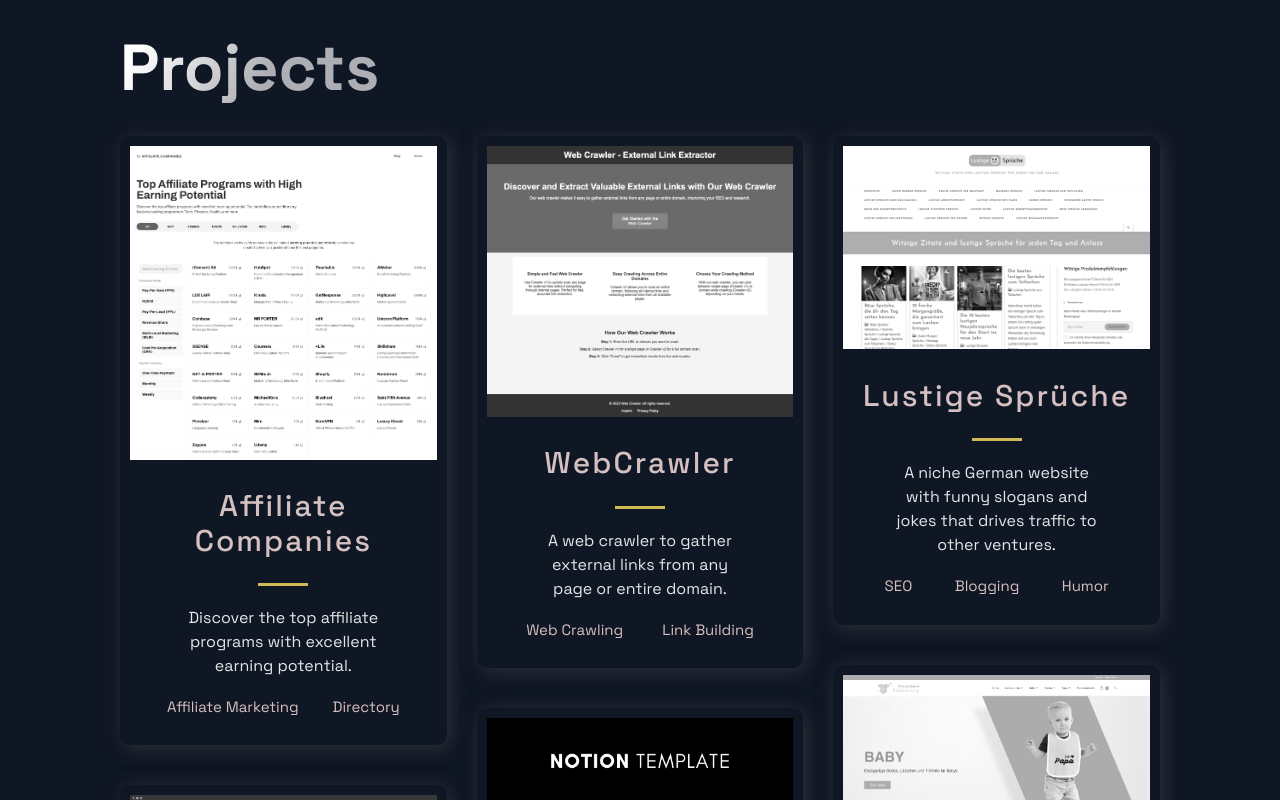
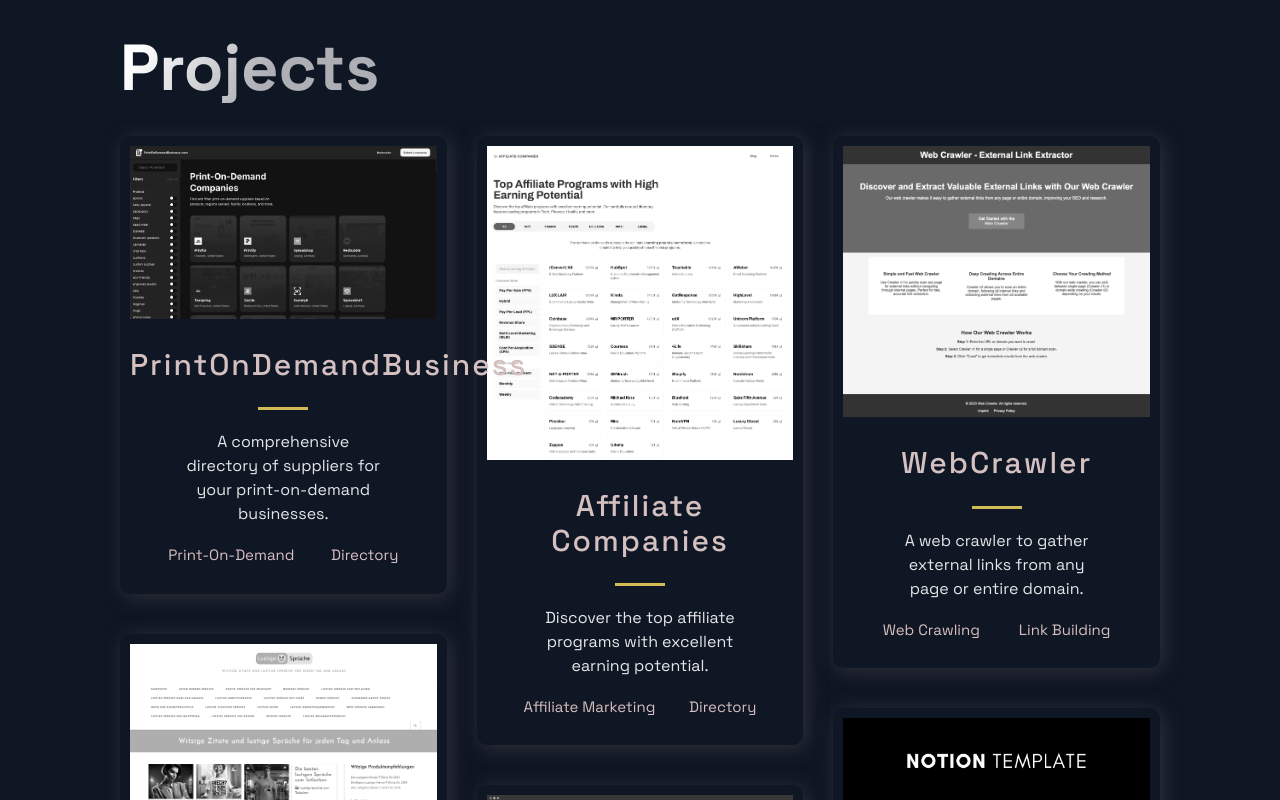
Before and after one commit to samiralibabic/portfolio, a Next.js app: page / in a window 1280 px wide. Shown: the part 700-1500 px from the top of the page. Built offline with nearby package versions, Linux system fonts and the light colour scheme.

Commit message:
Add printondemandbusiness.com to projects.

```diff
--- a/src/constants/constants.js
+++ b/src/constants/constants.js
@@ -37,7 +37,7 @@ export const projects = [
     image: '/images/hundekatzendruck.png',
     tags: ['Print-On-Demand', 'E-commerce'],
     visit: 'https://hundekatzendruck.de',
-    id: 3,
+    id: 4,
   },
   {
     title: 'Retro Heim & Leben',
@@ -45,7 +45,7 @@ export const projects = [
     image: '/images/retroheimundleben.png',
     tags: ['Print-On-Demand', 'Home Decor'],
     visit: 'https://retroheimundleben.de',
-    id: 4,
+    id: 5,
   },
   {
     title: 'Personalisierte Babykleidung',
@@ -53,7 +53,7 @@ export const projects = [
     image: '/images/personalisiertebabykleidung.png',
     tags: ['Print-On-Demand', 'Baby Products'],
     visit: 'https://personalisiertebabykleidung.de',
-    id: 5,
+    id: 6,
   },
   {
     title: 'Notion Template (MDW)',
@@ -61,7 +61,7 @@ export const projects = [
     image: '/images/notion-template.png',
     tags: ['Notion', 'Templates'],
     visit: 'https://www.notion.so/templates/million-dollar-weekend-workbook',
-    id: 6,
+    id: 7,
   },
   {
     title: 'Print2Social',
@@ -69,7 +69,7 @@ export const projects = [
     image: '/images/print2social.png',
     tags: ['SaaS', 'Automation', 'Print-On-Demand'],
     visit: 'https://print2social.com',
-    id: 7,
+    id: 8,
   },
   {
     title: 'Lustige Sprüche',
@@ -77,7 +77,7 @@ export const projects = [
     image: '/images/lustigesprueche.png',
     tags: ['SEO', 'Blogging', 'Humor'],
     visit: 'https://lustigesprueche.online',
-    id: 8,
+    id: 9,
   },
   {
     title: 'WebCrawler',
@@ -85,7 +85,7 @@ export const projects = [
     image: '/images/webcrawler.png',
     tags: ['Web Crawling', 'Link Building'],
     visit: 'https://crawler.samiralibabic.com',
-    id: 9,
+    id: 10,
   },
   {
     title: 'Affiliate Companies',
@@ -93,7 +93,15 @@ export const projects = [
     image: '/images/affiliatecompanies.png',
     tags: ['Affiliate Marketing', 'Directory'],
     visit: 'https://affiliatecompanies.net',
-    id: 10,
+    id: 11,
+  },
+  {
+    title: 'PrintOnDemandBusiness',
+    description: 'A comprehensive directory of suppliers for your print-on-demand businesses.',
+    image: '/images/printondemandbusiness.png',
+    tags: ['Print-On-Demand', 'Directory'],
+    visit: 'https://printondemandbusiness.com',
+    id: 12,
   }
 ];
 
```
Also changed, not shown: public/images/printondemandbusiness.png (added).
